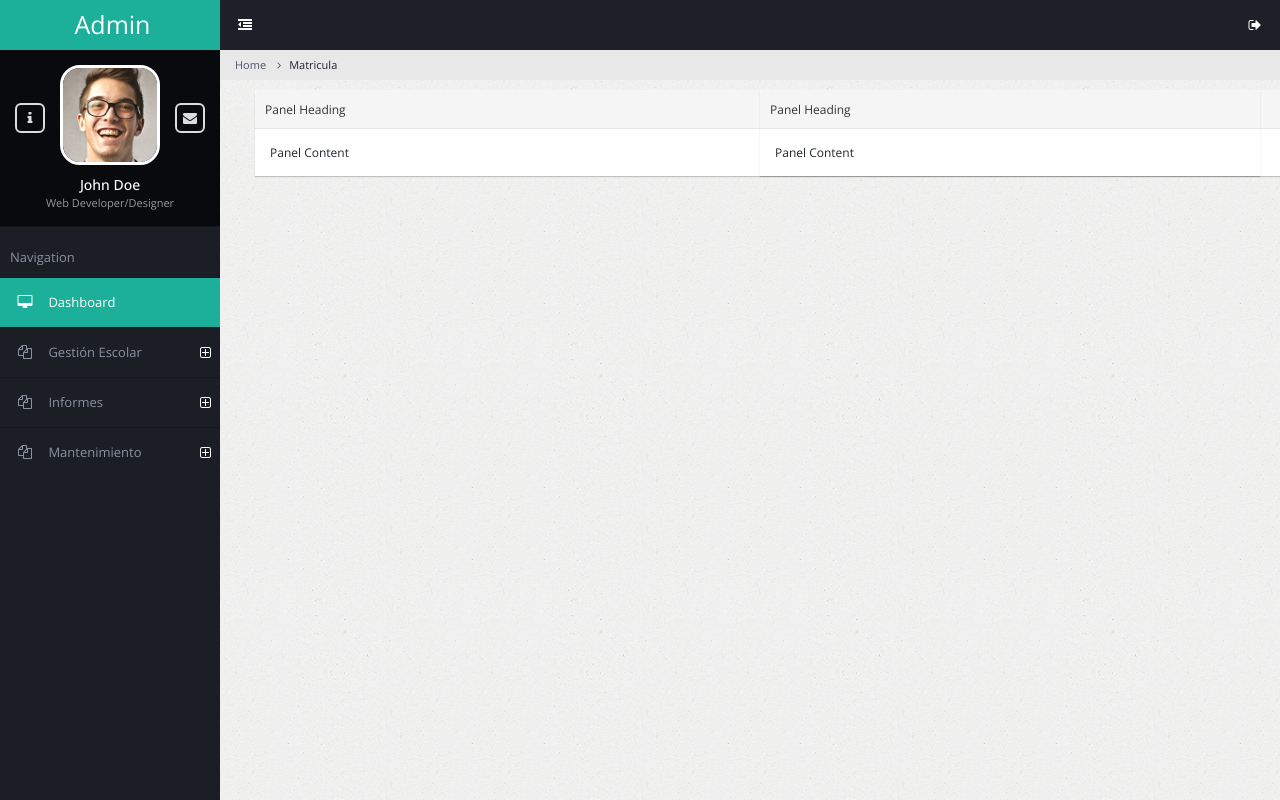
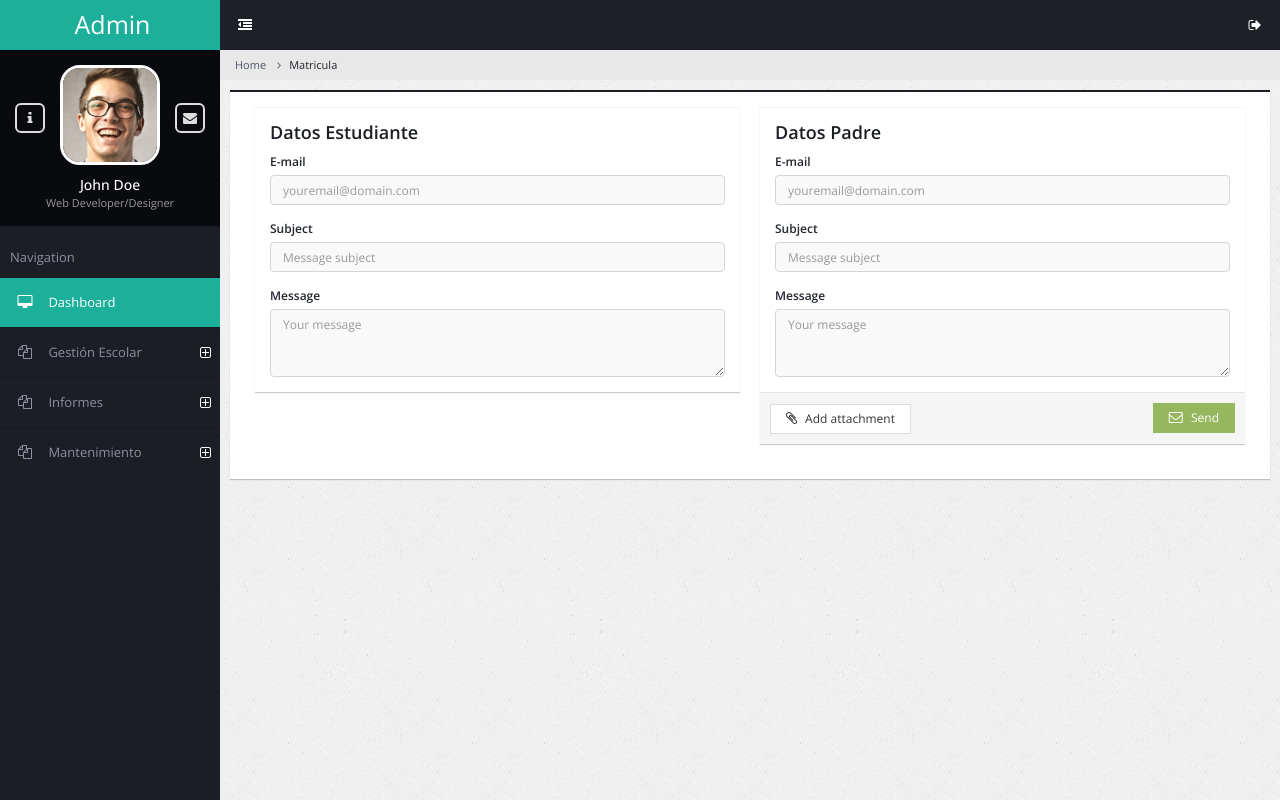
Before and after one commit to LuisCabrel/matricula, a CodeIgniter app: page /demos/dashboard/matricula in a window 1280 px wide. Run offline with CodeIgniter, Linux system fonts and the light colour scheme.

Commit message:
actualizando vista de menu

```diff
--- /dev/null
+++ b/PASOS DE GIT.txt
@@ -0,0 +1,4 @@
+PASOS DE GIT
+http://rogerdudler.github.io/git-guide/index.es.html
+
+https://medium.com/@sthefany/primeros-pasos-con-github-7d5e0769158c
--- a/application/config/config.php
+++ b/application/config/config.php
@@ -23,7 +23,7 @@ defined('BASEPATH') OR exit('No direct script access allowed');
 | a PHP script and you can easily do that on your own.
 |
 */
-$config['base_url'] = 'http://localhost/demos/dash/';
+$config['base_url'] = 'http://localhost/demos/matricula/';
 
 /*
 |--------------------------------------------------------------------------
--- a/application/controllers/Dashboard.php
+++ b/application/controllers/Dashboard.php
@@ -10,4 +10,13 @@ class Dashboard extends CI_Controller {
 	public function matricula(){
 		$this->load->view('content/gestion/control_matricula');
 	}
+	public function asistencia(){
+		$this->load->view('content/gestion/asistencia');
+	}
+	public function control_notas(){
+		$this->load->view('content/gestion/control_notas');
+	}
+	public function asignar_cursos(){
+		$this->load->view('content/gestion/asignar_cursos');
+	}
 }
--- a/application/views/content/gestion/control_matricula.php
+++ b/application/views/content/gestion/control_matricula.php
@@ -14,18 +14,55 @@
     <!-- END BREADCRUMB -->
     <div class="row">
         <div class="col-md-12">
+            <div class="panel panel-primary">
+                <div class="panel-body">
                     <div class="col-md-6">
-    			<div class="container">
                         <div class="panel panel-default">
-				    <div class="panel-heading">Panel Heading</div>
-				    <div class="panel-body">Panel Content</div>
+                            <div class="panel-body">
+                                <h3>Datos Estudiante</h3>
+                                <div class="form-group">
+                                    <label>E-mail</label>
+                                    <input type="email" class="form-control" placeholder="youremail@domain.com">
                                 </div>
+                                <div class="form-group">
+                                    <label>Subject</label>
+                                    <input type="email" class="form-control" placeholder="Message subject">
+                                </div>
+                                <div class="form-group">
+                                    <label>Message</label>
+                                    <textarea class="form-control" placeholder="Your message" rows="3"></textarea>
+                                </div>
+                            </div>
+                           <!--  <div class="panel-footer">
+                                <button class="btn btn-default"><span class="fa fa-paperclip"></span> Add attachment</button>
+                                <button class="btn btn-success pull-right"><span class="fa fa-envelope-o"></span> Send</button>
+                            </div> -->
                         </div>
                     </div>
                     <div class="col-md-6">
                         <div class="panel panel-default">
-				    <div class="panel-heading">Panel Heading</div>
-				    <div class="panel-body">Panel Content</div>
+                            <div class="panel-body">
+                                <h3>Datos Padre</h3>
+                                <div class="form-group">
+                                    <label>E-mail</label>
+                                    <input type="email" class="form-control" placeholder="youremail@domain.com">
+                                </div>
+                                <div class="form-group">
+                                    <label>Subject</label>
+                                    <input type="email" class="form-control" placeholder="Message subject">
+                                </div>
+                                <div class="form-group">
+                                    <label>Message</label>
+                                    <textarea class="form-control" placeholder="Your message" rows="3"></textarea>
+                                </div>
+                            </div>
+                            <div class="panel-footer">
+                                <button class="btn btn-default"><span class="fa fa-paperclip"></span> Add attachment</button>
+                                <button class="btn btn-success pull-right"><span class="fa fa-envelope-o"></span> Send</button>
+                            </div>
+                        </div>
+                    </div>
+
                 </div>
             </div>
         </div>
--- a/application/views/head.php
+++ b/application/views/head.php
@@ -2,12 +2,12 @@
 <html lang="en">
     <head>
         <!-- META SECTION -->
-        <title>TITLE</title>
+        <title>scholl</title>
         <meta http-equiv="Content-Type" content="text/html; charset=utf-8" />
         <meta http-equiv="X-UA-Compatible" content="IE=edge" />
         <meta name="viewport" content="width=device-width, initial-scale=1" />
 
-        <link rel="icon" href="favicon.ico" type="image/x-icon" />
+        <link rel="icon" href="<?php echo base_url(); ?>asset/gorra.ico" type="image/x-icon" />
         <!-- END META SECTION -->
 
         <!-- CSS INCLUDE -->
--- a/application/views/menu.php
+++ b/application/views/menu.php
@@ -37,9 +37,9 @@
                         <a href="#"><span class="fa fa-files-o"></span> <span class="xn-text">Gestión Escolar</span></a>
                         <ul>
                             <li><a href="<?php echo base_url();?>dashboard/matricula"><span class="fa fa-image"></span> Control de Matricula</a></li>
-                            <li><a href="pages-profile.html"><span class="fa fa-user"></span> Control de Asistencia</a></li>
-                            <li><a href="pages-address-book.html"><span class="fa fa-users"></span> Control de Notas</a></li>
-                            <li><a href="pages-messages.html"><span class="fa fa-comments"></span> Asignacion de cursos</a></li>
+                            <li><a href="<?php echo base_url();?>dashboard/asistencia"><span class="fa fa-user"></span> Control de Asistencia</a></li>
+                            <li><a href="<?php echo base_url();?>dashboard/control_notas"><span class="fa fa-users"></span> Control de Notas</a></li>
+                            <li><a href="<?php echo base_url();?>dashboard/asignar_cursos"><span class="fa fa-comments"></span> Asignacion de cursos</a></li>
                         </ul>
                     </li>
                     <li class="xn-openable">
```
Also changed, not shown: application/views/content/gestion/asignar_notas.php (added, +25 -0 lines), application/views/content/gestion/asistencia.php (added, +25 -0 lines), application/views/content/gestion/control_notas.php (added, +25 -0 lines), .htaccess (added), application/.htaccess (deleted), asset/gorra.ico (added). Lines whose indentation alone changed are shown as unchanged.
